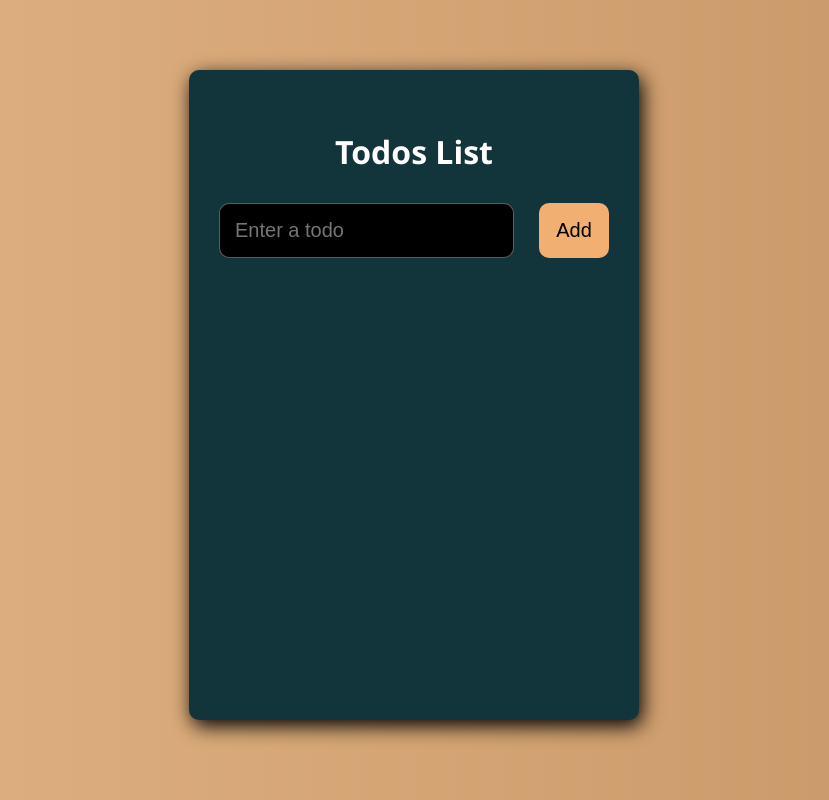
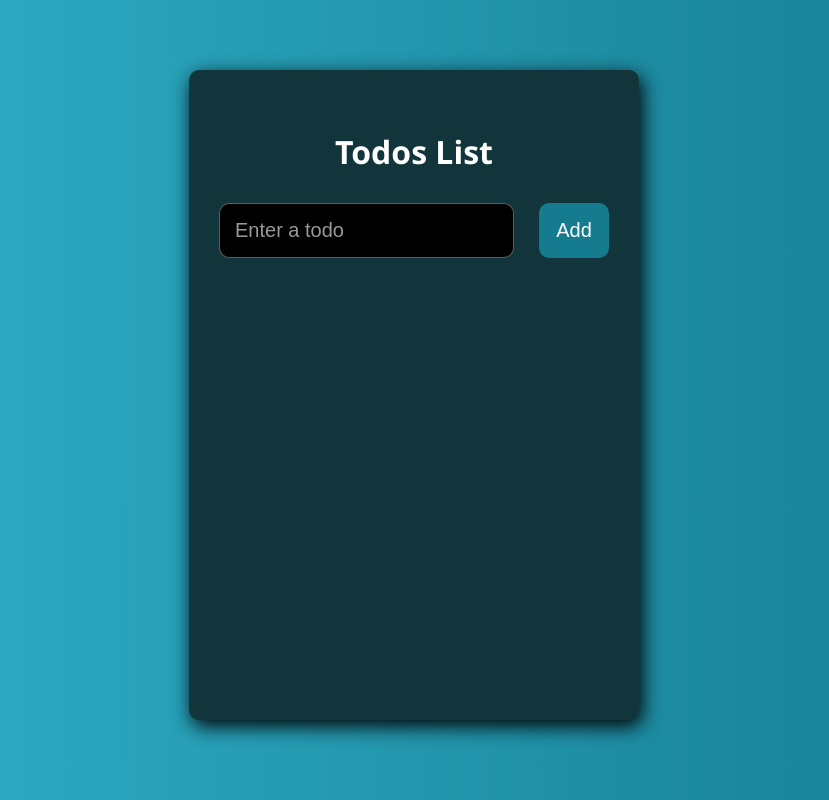
Before and after one commit to aymantarek16/React-App-To-Do-List, a React (Create React App) app: page / in a window 1280 px wide. Shown: the whole page, without its empty margins (226-1055 px from the left). Built offline with nearby package versions, Linux system fonts and the light colour scheme.

Commit message:
End Project

```diff
--- a/src/App.jsx
+++ b/src/App.jsx
@@ -1,13 +1,24 @@
-import React, { useState } from "react";
+import React, { useEffect, useState } from "react";
 import Header from "./components/Header";
 import Form from "./components/Form";
 import "./App.scss";
 import TodosList from "./components/TodosList";
 
 const App = () => {
+  const initialState = JSON.parse(localStorage.getItem("todos")) || [];
   const [input, setInput] = useState("");
-  const [todos, setTodos] = useState([]);
-  const [editTodo, setEditTodo] = useState(null);
+  const [todos , setTodos] = useState(initialState)
+  const [editTodo, setEditTodo] = useState(false);
+
+
+  useEffect(() => {
+
+  localStorage.setItem("todos" , JSON.stringify(todos))
+
+  }, [todos]);
+
+
+
 
   return (
     <div className="container">
@@ -23,6 +34,7 @@ const App = () => {
             todos={todos}
             setTodos={setTodos}
             editTodo={editTodo}
+            setEditTodo={setEditTodo}
           />
         </div>
 
--- a/src/App.scss
+++ b/src/App.scss
@@ -1,5 +1,5 @@
 .container {
-  background: linear-gradient(to right, #e1b382, #c89666);
+  background: linear-gradient(to right, #30b1cb, #157b8f);
   width: 100%;
   min-height: 100vh;
   display: flex;
@@ -40,6 +40,10 @@ form {
   background-color: #000000;
   border: 1px solid rgba(128, 128, 128, 0.71);
   border-radius: 10px;
+  &::placeholder{
+    color: #fff;
+    opacity: 0.6;
+  }
 }
 
 .button-add {
@@ -48,7 +52,8 @@ form {
   font-size: 20px;
   border-radius: 10px;
   border: 0;
-  background-color: #f1af71;
+  background-color: #157b8f;
+  color: #fff;
   cursor: pointer;
 }
 
@@ -57,7 +62,7 @@ form {
   justify-content: center;
   margin: 30px 0;
   box-shadow: inset 0px 0px 3px rgba(204, 204, 204, 0.692),
-     -1px -1px 2px rgba(204, 204, 204, 0.443);
+    -1px -1px 2px rgba(204, 204, 204, 0.443);
   border-radius: 10px;
   padding: 10px;
 }
--- a/src/components/Form.js
+++ b/src/components/Form.js
@@ -2,24 +2,22 @@ import { useEffect } from "react";
 import { v4 as uuidv4 } from "uuid";
 
 const Form = ({ input, setInput, todos, setTodos, editTodo, setEditTodo }) => {
-
   const updateTodo = (title, id, complete) => {
     const newTodo = todos.map((todo) =>
       todo.id === id ? { title, id, complete } : todo
     );
     setTodos(newTodo);
-    setEditTodo("")
+    setEditTodo("");
   };
 
   // Use Effect
   useEffect(() => {
-      if(editTodo){
-        setInput(editTodo.title)
-      }else{
-        setInput("")
-      }
-
-  }, [setInput , editTodo]);
+    if (editTodo) {
+      setInput(editTodo.title);
+    } else {
+      setInput("");
+    }
+  }, [setInput, editTodo]);
 
   const onFormSubmit = (e) => {
     e.preventDefault();
@@ -29,9 +27,8 @@ const Form = ({ input, setInput, todos, setTodos, editTodo, setEditTodo }) => {
     } else {
       updateTodo(input, editTodo.id, editTodo.completed);
     }
-    setTodos([...todos, { id: uuidv4(), title: input, completed: false }]);
-    setInput("");
   };
+
 
   return (
     <form onSubmit={onFormSubmit}>
@@ -44,7 +41,7 @@ const Form = ({ input, setInput, todos, setTodos, editTodo, setEditTodo }) => {
         onChange={(e) => setInput(e.target.value)}
       />
       <button className="button-add" type="submit">
-        {editTodo ? 'OK' : 'Add'}
+        {editTodo ? "OK" : "Add"}
       </button>
     </form>
   );
--- a/src/components/TodosList.js
+++ b/src/components/TodosList.js
@@ -29,7 +29,7 @@ const TodosList = ({ todos, setTodos, setEditTodo }) => {
           <input
             type="text"
             value={todo.title}
-            className="list"
+            className={`list ${todo.completed ? "complete" : ""}`}
             onChange={(event) => event.preventDefault()}
           />
 
@@ -37,7 +37,11 @@ const TodosList = ({ todos, setTodos, setEditTodo }) => {
             className="button-complete task-button"
             onClick={() => handleComplete(todo)}
           >
-            <i className="fa fa-check-circle"></i>
+            <i
+              className={`fa ${
+                todo.completed ? "fa-close" : "fa-check-circle"
+              }`}
+            ></i>
           </button>
 
           <button
--- a/src/index.scss
+++ b/src/index.scss
@@ -7,7 +7,7 @@ body {
   font-family: "Segoe UI", sans-serif;
 }
 
-li{
+li {
   list-style: none;
 }
 ::-webkit-scrollbar {
@@ -15,14 +15,12 @@ li{
 }
 
 ::-webkit-scrollbar-thumb {
-  background: linear-gradient(to right, #e1b382, #c89666);
+  background: linear-gradient(to right, #30b1cb, #157b8f);
   border-radius: 10px;
-  height: 150px;
 }
 
 ::-webkit-scrollbar-thumb:hover {
-  background: linear-gradient(to left, #e1b382, #c89666);
-
+  background: linear-gradient(to top, #30b1cb, #157b8f);
 }
 
 ::-webkit-scrollbar-track {
```
